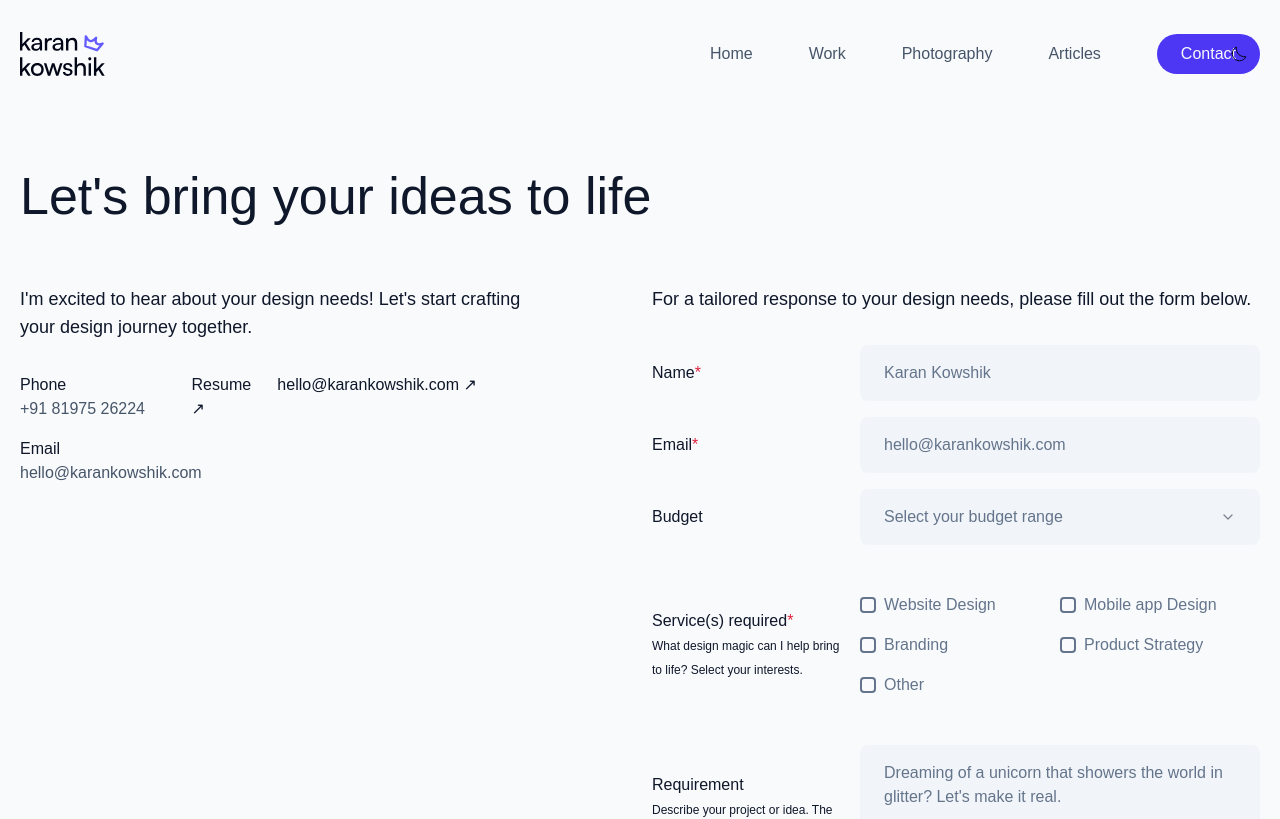
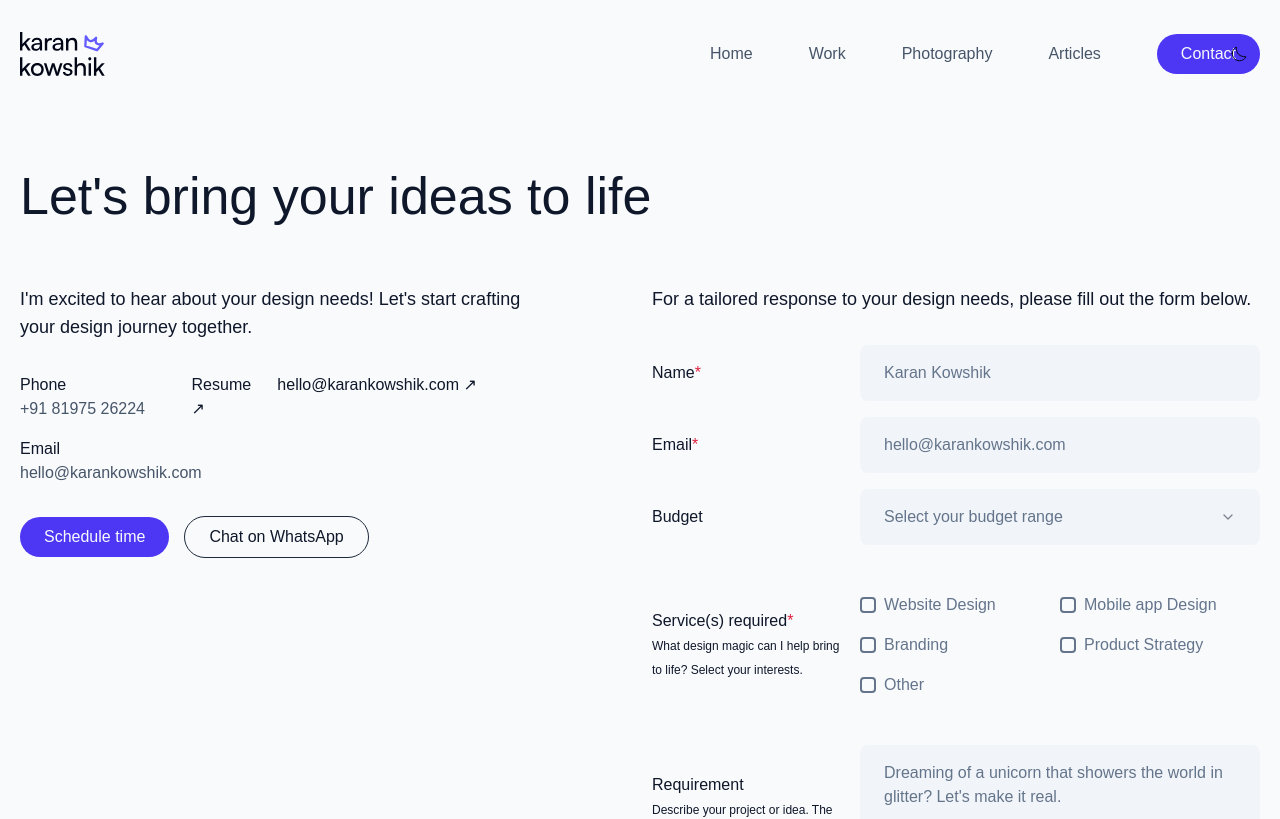
Before and after one commit to Karan-Kowshik/portfolio-2024, a Next.js app: page /contact in a window 1280 px wide. Shown: the top 819 px of the page. Built offline with nearby package versions, Linux system fonts and the light colour scheme; a web font is replaced by a local one.

Commit message:
CTA for contact page

```diff
--- a/src/components/Contact/ContactLinks.tsx
+++ b/src/components/Contact/ContactLinks.tsx
@@ -1,7 +1,7 @@
-import { emailLink, phoneLink } from "@/utils/links";
+import { calendar, emailLink, phoneLink, whatsApp } from "@/utils/links";
 import Link from "next/link";
 import React from "react";
-
+import Button from "../Button";
 const ContactLinks = () => {
 	return (
 		<div className="col-span-12 md:col-span-5">
@@ -47,6 +47,19 @@ const ContactLinks = () => {
 					</Link>
 				</div>
 			</div>
+			<div className="flex gap-4 mt-8 ">
+				<Button newTab to={calendar}>
+					Schedule time
+				</Button>
+				<Button
+					outlined
+					buttonClass="outline-green-500 dark:outline-green-600"
+					to={whatsApp}
+					newTab
+				>
+					Chat on WhatsApp
+				</Button>
+			</div>
 		</div>
 	);
 };
--- a/src/utils/links.ts
+++ b/src/utils/links.ts
@@ -4,6 +4,8 @@ const { common } = text;
 export const resumeLink =
 	"https://www.dropbox.com/s/e4v58eg4xqda1jo/Karan%20V%20Kowshik%20Resume.pdf?dl=0";
 export const linkedIn = "https://www.linkedin.com/in/karankowshik/";
+export const whatsApp = "https://wa.me/8197526224";
+export const calendar = "https://cal.com/karankowshik";
 
 export const links = [
 	{ name: common.home, link: "/" },
@@ -33,5 +35,5 @@ export const socialLinks = [
 	},
 	{ label: common.instagram, url: "https://www.instagram.com/karankowshik/" },
 	{ label: common.medium, url: "https://medium.com/@karankowshik" },
-	{ label: common.whatsApp, url: "https://wa.me/8197526224" },
+	{ label: common.whatsApp, url: whatsApp },
 ];
--- a/tailwind.config.ts
+++ b/tailwind.config.ts
@@ -31,6 +31,10 @@ const config: Config = {
 			colors: {
 				red: {
 					600: "#DE213D",
+				},
+				green: {
+					500: "#10B981",
+					600: "#059669 ",
 				},
 				purple: {
 					50: "#ECF0FF",
```
